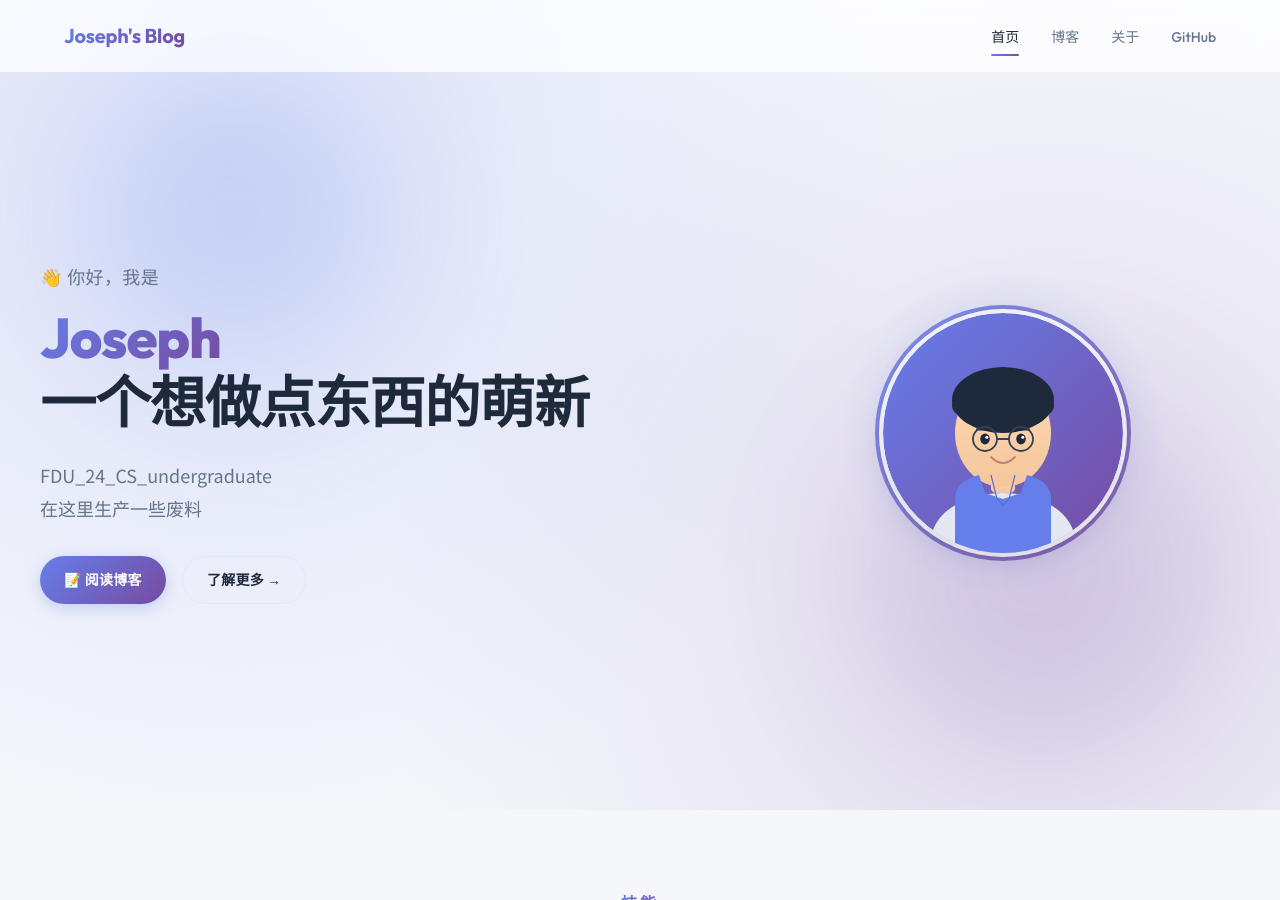
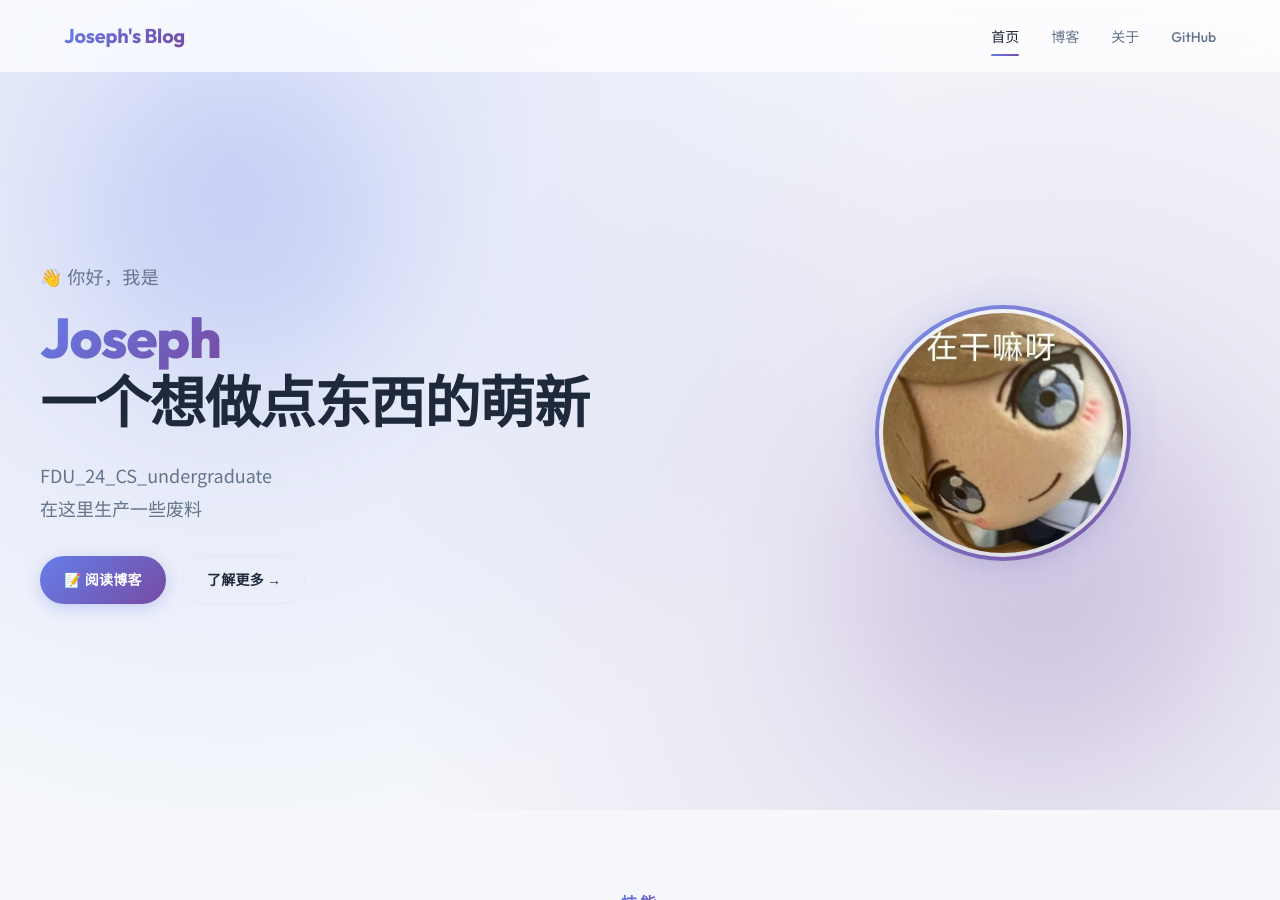
Before and after one commit to Joseph2433/Joseph2433.github.io, a Jekyll site: the page built from index.html, in a window 1280 px wide and 900 px high. Built offline with Jekyll 4.4.1, drawn with Linux system fonts in a browser that asks for light colours.

Commit message:
更新头像

```diff
--- a/index.html
+++ b/index.html
@@ -26,7 +26,7 @@ description: 个人博客
     <div class="hero__avatar animate-fade-in delay-2">
       <div class="avatar-wrapper">
         <div class="avatar-ring"></div>
-        <img src="{{ '/assets/images/avatar.svg' | relative_url }}" alt="Joseph" class="avatar-img"
+        <img src="{{ '/assets/images/my_photo.jpg' | relative_url }}" alt="Joseph" class="avatar-img"
           onerror="this.style.background='linear-gradient(135deg, #667eea, #764ba2)'; this.style.display='flex';">
       </div>
     </div>
```
Also changed, not shown: assets/images/my_photo.jpg (added).
